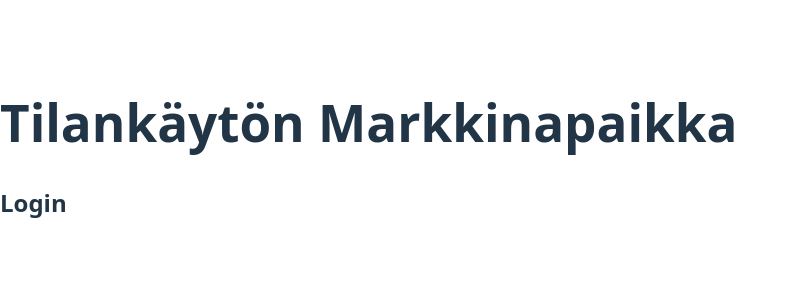
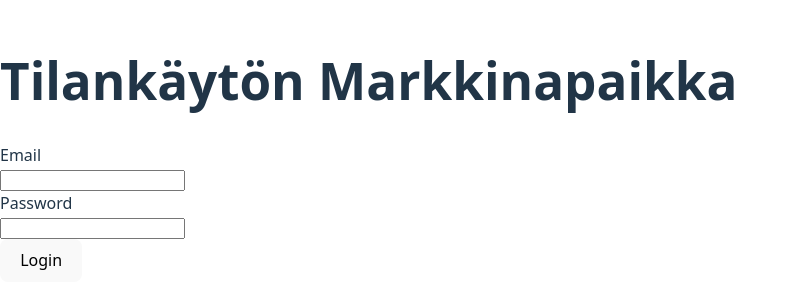
Before and after one commit to younes971/Tilankayton-markkinapaikka, a React app in the folder Frontend/: page / in a window 1280 px wide. Shown: the part 250-558 px from the top of the page, without its empty margins (0-797 px from the left). Built offline with nearby package versions, Linux system fonts and the light colour scheme; the HTML template or start-up script is replaced by a standard one.

Commit message:
add login page layout

```diff
--- a/Frontend/src/App.jsx
+++ b/Frontend/src/App.jsx
@@ -1,10 +1,9 @@
-import Login from "./components/Login";
+import LoginPage from "./pages/LoginPage";
 
 function App() {
   return (
     <div>
-      <h1>Tilankäytön Markkinapaikka</h1>
-      <Login />
+      <LoginPage />
     </div>
   );
 }
--- /dev/null
+++ b/Frontend/src/pages/LoginPage.jsx
@@ -0,0 +1,23 @@
+function LoginPage() {
+  return (
+    <div>
+      <h1>Tilankäytön Markkinapaikka</h1>
+
+      <form>
+        <div>
+          <label>Email</label><br />
+          <input type="email" />
+        </div>
+
+        <div>
+          <label>Password</label><br />
+          <input type="password" />
+        </div>
+
+        <button type="submit">Login</button>
+      </form>
+    </div>
+  );
+}
+
+export default LoginPage;
```
